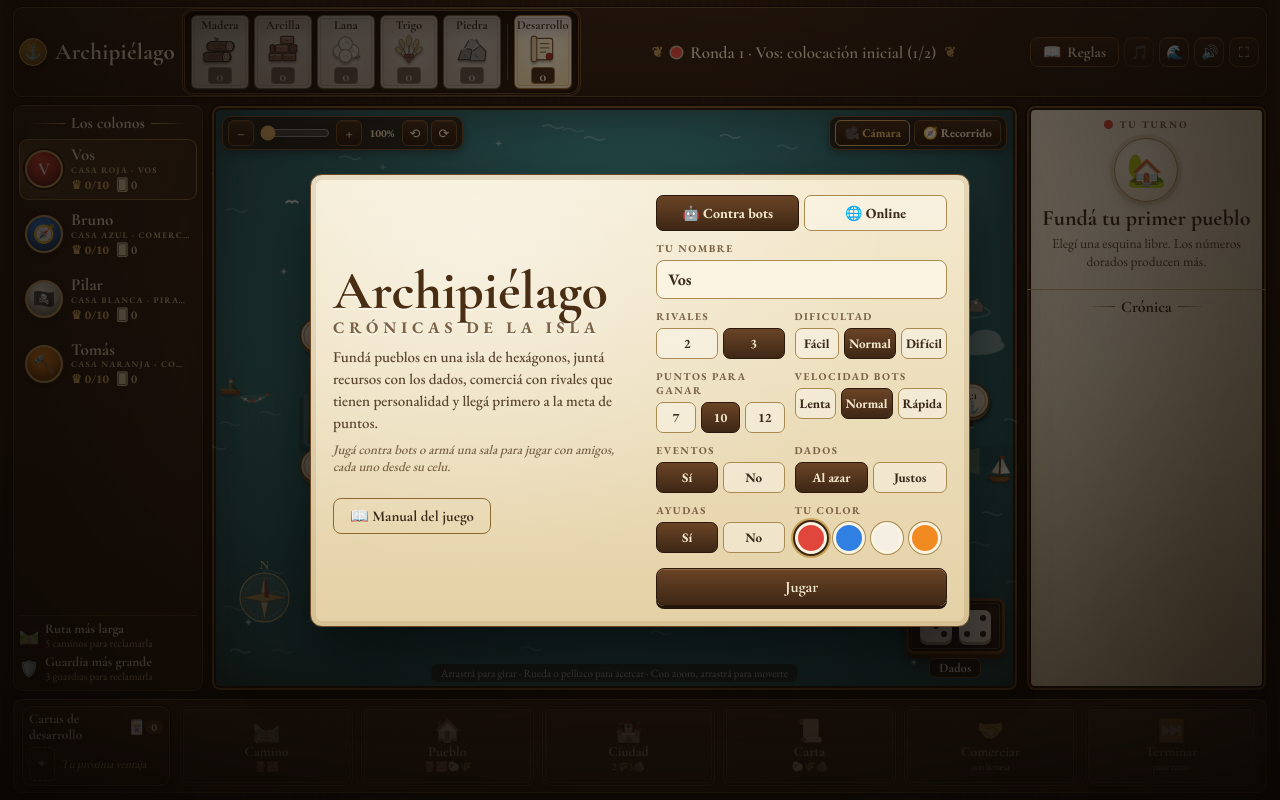
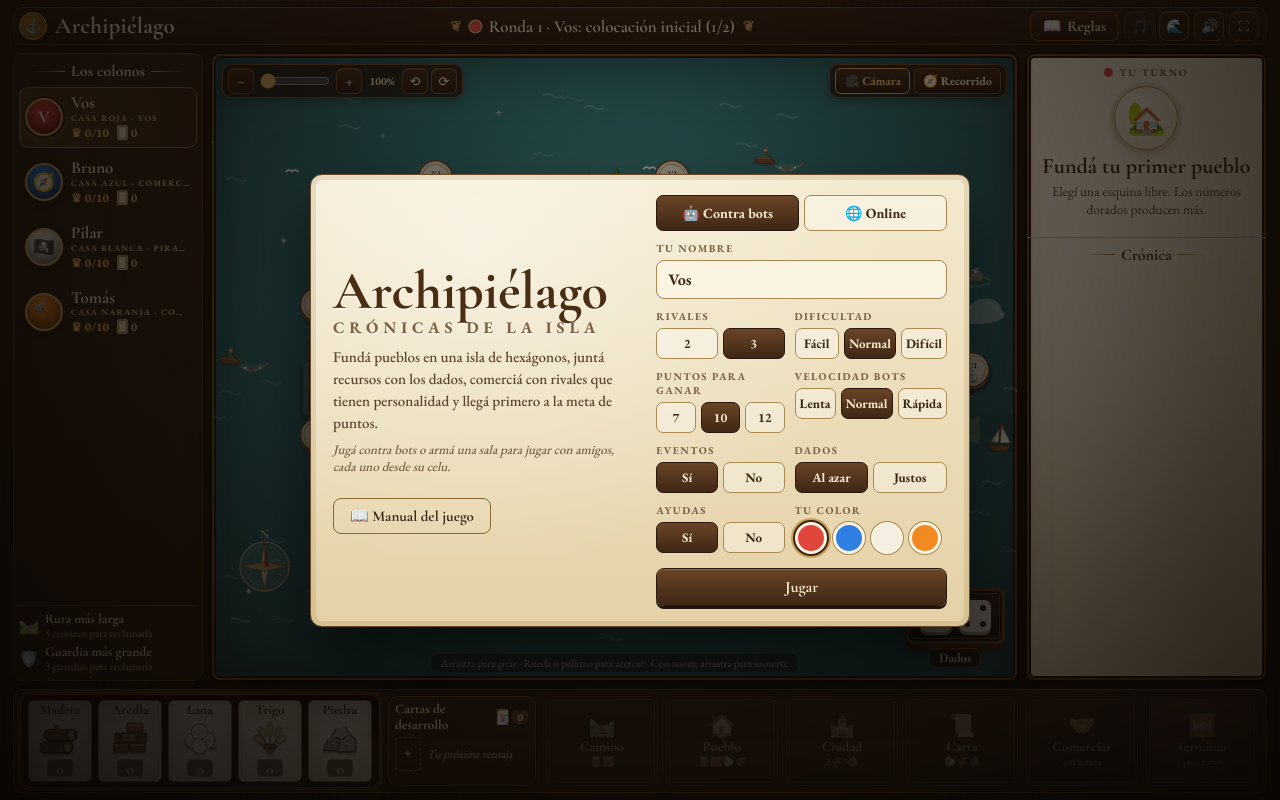
Before and after one commit to Tobiaszx123/archipielago, a plain HTML site: page index.html in a window 1280 px wide. Drawn offline with nearby package versions, Linux system fonts and the light colour scheme.

Commit message:
Cartas de recursos abajo en formato carta, como en un juego de mesa
Co-Authored-By: Claude Opus 5.5 <noreply@anthropic.com>

```diff
--- a/index.html
+++ b/index.html
@@ -190,21 +190,21 @@ button:focus-visible{outline:2px solid var(--gold);outline-offset:2px}
 
 
 /* cartas de recursos (arriba), de pergamino como en un juego de mesa */
-#hand{display:flex;gap:5px;align-items:stretch;padding:4px 6px;border-radius:9px;border:0;color:inherit;font:inherit;cursor:pointer;flex:none;position:relative;
+#hand{display:flex;gap:6px;align-items:center;padding:5px 7px;border-radius:9px;border:0;color:inherit;font:inherit;cursor:pointer;flex:none;position:relative;
   background:linear-gradient(180deg,#120a04,#22150b);box-shadow:inset 0 1px 6px rgba(0,0,0,.85),0 0 0 1px #6b4826,0 0 0 2px #1c110a,0 0 0 3px rgba(201,162,90,.35)}
 #hand:hover{box-shadow:inset 0 1px 6px rgba(0,0,0,.85),0 0 0 1px #c9a25a,0 0 0 2px #1c110a,0 0 0 3px rgba(201,162,90,.6)}
-.rs{position:relative;width:58px;height:74px;border-radius:6px;display:flex;flex-direction:column;align-items:center;justify-content:space-between;padding:3px 2px 4px;color:var(--ink);
+.rs{position:relative;width:64px;height:82px;border-radius:6px;display:flex;flex-direction:column;align-items:center;justify-content:space-between;padding:3px 2px 4px;color:var(--ink);
   background:linear-gradient(180deg,color-mix(in srgb,var(--tint) 30%,transparent),transparent 34%),radial-gradient(ellipse at 50% 50%,rgba(255,255,255,.55),transparent 62%),linear-gradient(180deg,#f6ecd4,#e2cfa2);
   border:1px solid #8a6a32;box-shadow:inset 0 0 0 2px rgba(255,255,255,.4),inset 0 0 0 3px rgba(138,106,50,.25),0 2px 0 #2a180c,0 4px 8px rgba(0,0,0,.45);transition:transform .2s cubic-bezier(.3,1.6,.5,1)}
-.rs .lb{font-family:var(--display);font-weight:700;font-size:12.5px;line-height:1;white-space:nowrap}
-.rs .ri{width:34px;height:34px;display:block;filter:drop-shadow(0 2px 1px rgba(0,0,0,.35))}
+.rs .lb{font-family:var(--display);font-weight:700;font-size:13.5px;line-height:1;white-space:nowrap}
+.rs .ri{width:40px;height:40px;display:block;filter:drop-shadow(0 2px 1px rgba(0,0,0,.35))}
 .rs .ri svg{width:100%;height:100%;display:block}
-.rs .ct{min-width:24px;height:17px;border-radius:4px;background:#3a2415;color:var(--parch);font-family:var(--display);font-weight:700;font-size:14px;line-height:17px;text-align:center;padding:0 5px;border:1px solid #c9a25a88}
+.rs .ct{min-width:26px;height:18px;border-radius:4px;background:#3a2415;color:var(--parch);font-family:var(--display);font-weight:700;font-size:15px;line-height:18px;text-align:center;padding:0 5px;border:1px solid #c9a25a88}
 .rs.zero{filter:saturate(.35);opacity:.7}.rs.zero .ct{background:#7a6247}
 #hand:hover .rs{transform:translateY(-2px)}
 .rs.bump{animation:rsBump .5s}
 @keyframes rsBump{30%{transform:translateY(-5px) scale(1.12);box-shadow:0 0 0 2px #e0b765,0 0 16px rgba(224,183,101,.85)}}
-#hand .sep{width:1px;align-self:center;height:56px;background:rgba(201,162,90,.35);margin:0 1px}
+#hand .sep{width:1px;align-self:center;height:62px;background:rgba(201,162,90,.35);margin:0 1px}
 #hand.pulse .rs:not(.dv){animation:handp 1.6s ease-in-out infinite}
 @keyframes handp{50%{box-shadow:0 0 0 2px rgba(224,183,101,.85),0 0 14px rgba(224,183,101,.6)}}
 .fly{position:fixed;z-index:50;width:30px;height:30px;padding:3px;border-radius:50%;pointer-events:none;background:radial-gradient(circle at 40% 35%,#fffaf0,#e3d1a6);border:1.5px solid #8a6a32;box-shadow:0 5px 12px rgba(0,0,0,.5),0 0 10px rgba(255,230,150,.6)}
@@ -525,7 +525,7 @@ table.costs th{text-align:left;font-size:10px;letter-spacing:.1em;text-transform
   #app{gap:4px;padding:3px 0;grid-template-columns:clamp(104px,14vw,150px) minmax(0,1fr) clamp(140px,19vw,200px)}
   #topbar{min-height:28px;padding:2px 6px;gap:6px}.brand{font-size:17px;gap:5px}.crest{width:20px;height:20px;font-size:10px}
   #banner{font-size:14px}#banner .orn{display:none}
-  .brand .bt{display:none}#hand{padding:2px 4px;gap:3px}.rs{width:41px;height:50px;padding:2px 1px 2px}.rs .lb{font-size:8.5px}.rs .ri{width:21px;height:21px}.rs .ct{min-width:18px;height:13px;line-height:13px;font-size:10.5px;padding:0 3px}#hand .sep{height:38px}
+  #hand{padding:2px 4px;gap:3px}.rs{width:44px;height:54px;padding:2px 1px 2px}.rs .lb{font-size:9px}.rs .ri{width:23px;height:23px}.rs .ct{min-width:18px;height:13px;line-height:13px;font-size:10.5px;padding:0 3px}#hand .sep{height:42px}
   .iconBtn,.rulesBtn{height:24px}.iconBtn{width:24px;font-size:11px}.rulesBtn{font-size:13px;padding:0 8px}
   #left{padding:4px 3px}.colT{font-size:13px;margin-bottom:2px}
   .pl{gap:5px;padding:3px 3px 3px 2px}.av{width:26px;height:26px;font-size:13px;border-width:1.5px}.pl .nm{font-size:13.5px}.pl .hs{display:none}.pl .st{font-size:10.5px;gap:4px}
@@ -565,7 +565,6 @@ table.costs th{text-align:left;font-size:10px;letter-spacing:.1em;text-transform
 <div id="app">
   <header id="topbar" class="woodBox">
     <div class="brand"><span class="crest">⚓</span><span class="bt">Archipiélago</span></div>
-    <button id="hand" type="button" title="Tus recursos: tocá para abrir tus cartas en abanico"></button>
     <div id="banner"><span class="orn">❦</span><div class="dot"></div><span id="bannerTxt">Archipiélago</span><span class="orn">❦</span></div>
     <div id="topBtns">
       <button class="rulesBtn" id="bManual" type="button" title="Libro de reglas">📖 <span>Reglas</span></button>
@@ -611,6 +610,7 @@ table.costs th{text-align:left;font-size:10px;letter-spacing:.1em;text-transform
     <div id="log"></div>
   </aside>
   <footer id="bottombar" class="woodBox">
+    <button id="hand" type="button" title="Tus cartas: tocá para abrirlas en abanico"></button>
     <div id="devBox" class="woodBox" title="Cartas de desarrollo"><div class="h"><span>Cartas de desarrollo</span><span class="sm">🃏</span><em id="devN">0</em></div><div id="devs"></div></div>
     <div id="actions"></div>
   </footer>
@@ -1499,7 +1499,7 @@ function handCards(me){const out=[];RES.forEach(r=>{for(let k=0;k<me.res[r];k++)
 function handSig(me){return RES.map(r=>me.res[r]).join(',')+'|'+me.dev.map(d=>d.t+(d.turn>=G.turnNo?'n':'')).join(',')}
 function cardBg(c){return`linear-gradient(170deg,${c},${shade(c)})`}
 function parchCard(r){return`linear-gradient(180deg,${RI[r].c}55,transparent 38%),radial-gradient(ellipse at 50% 45%,rgba(255,255,255,.5),transparent 60%),linear-gradient(180deg,#f6ecd4,#e2cfa2)`}
-function drawDeck(me){$('#hand').innerHTML=RES.map(r=>`<div class="rs ${me.res[r]?'':'zero'}" data-r="${r}" title="${RI[r].n}: ${me.res[r]}" style="--tint:${RI[r].c}"><span class="lb">${RI[r].n}</span><span class="ri">${ricon(r)}</span><b class="ct">${me.res[r]}</b></div>`).join('')+`<i class="sep"></i><div class="rs dv" title="Cartas de desarrollo: ${me.dev.length}" style="--tint:#5a46a0"><span class="lb">Desarrollo</span><span class="ri">${DEVICON}</span><b class="ct">${me.dev.length}</b></div>`;
+function drawDeck(me){$('#hand').innerHTML=RES.map(r=>`<div class="rs ${me.res[r]?'':'zero'}" data-r="${r}" title="${RI[r].n}: ${me.res[r]}" style="--tint:${RI[r].c}"><span class="lb">${RI[r].n}</span><span class="ri">${ricon(r)}</span><b class="ct">${me.res[r]}</b></div>`).join('');
   $('#hand').classList.toggle('pulse',G.cfg.help!==false&&myTurnOpen()&&G.rolled&&handCards(me).length>0&&!FAN.seen)}
 // Dibuja cartas en abanico. cards: [{r}] o [{dev,t}]; o.from: punto (o función) desde donde se reparten
 function renderFan(wrap,cards,o={}){const n=cards.length;const W=Math.max(200,wrap.clientWidth||300);const maxH=o.maxH||220;
```
